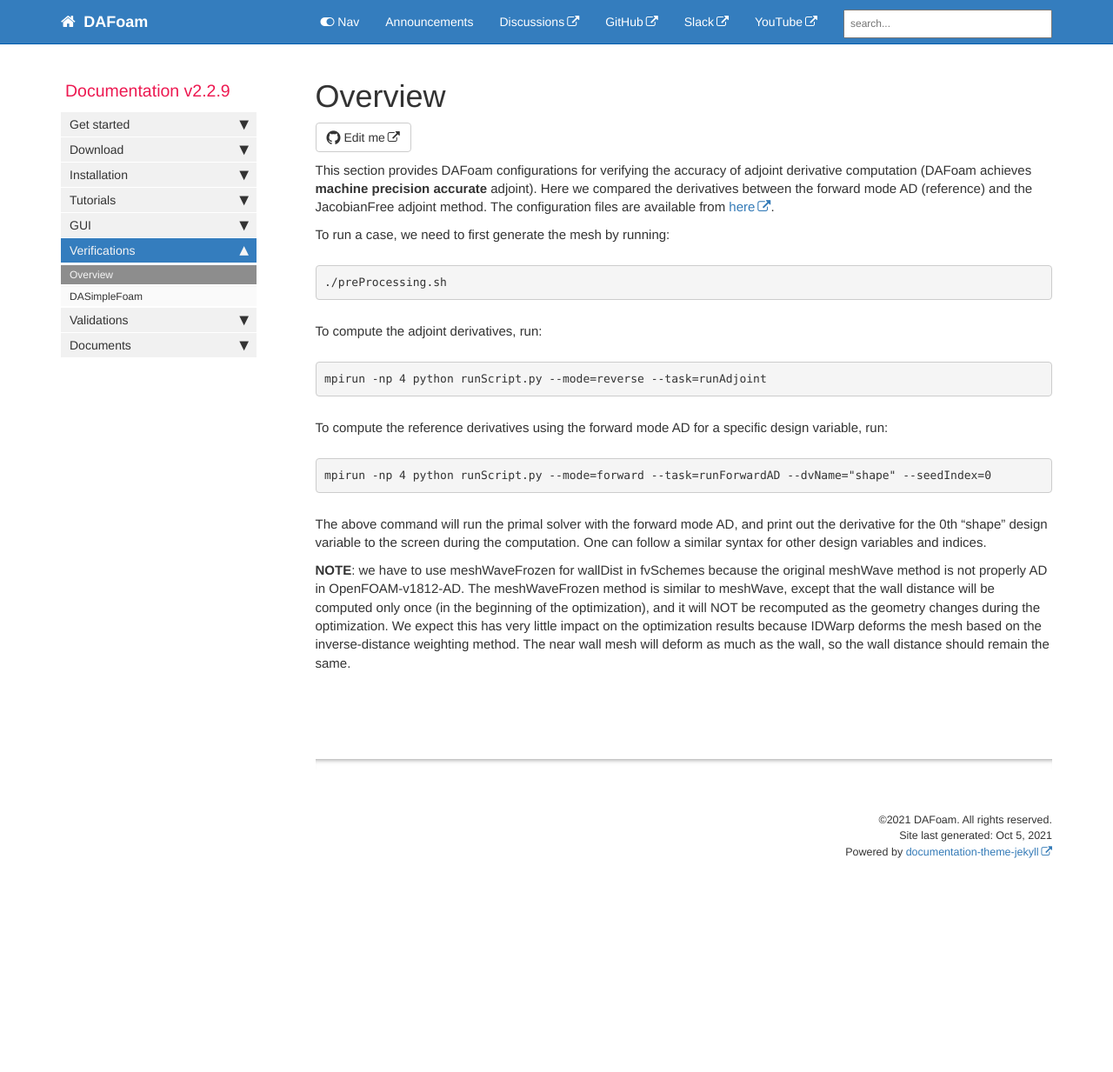
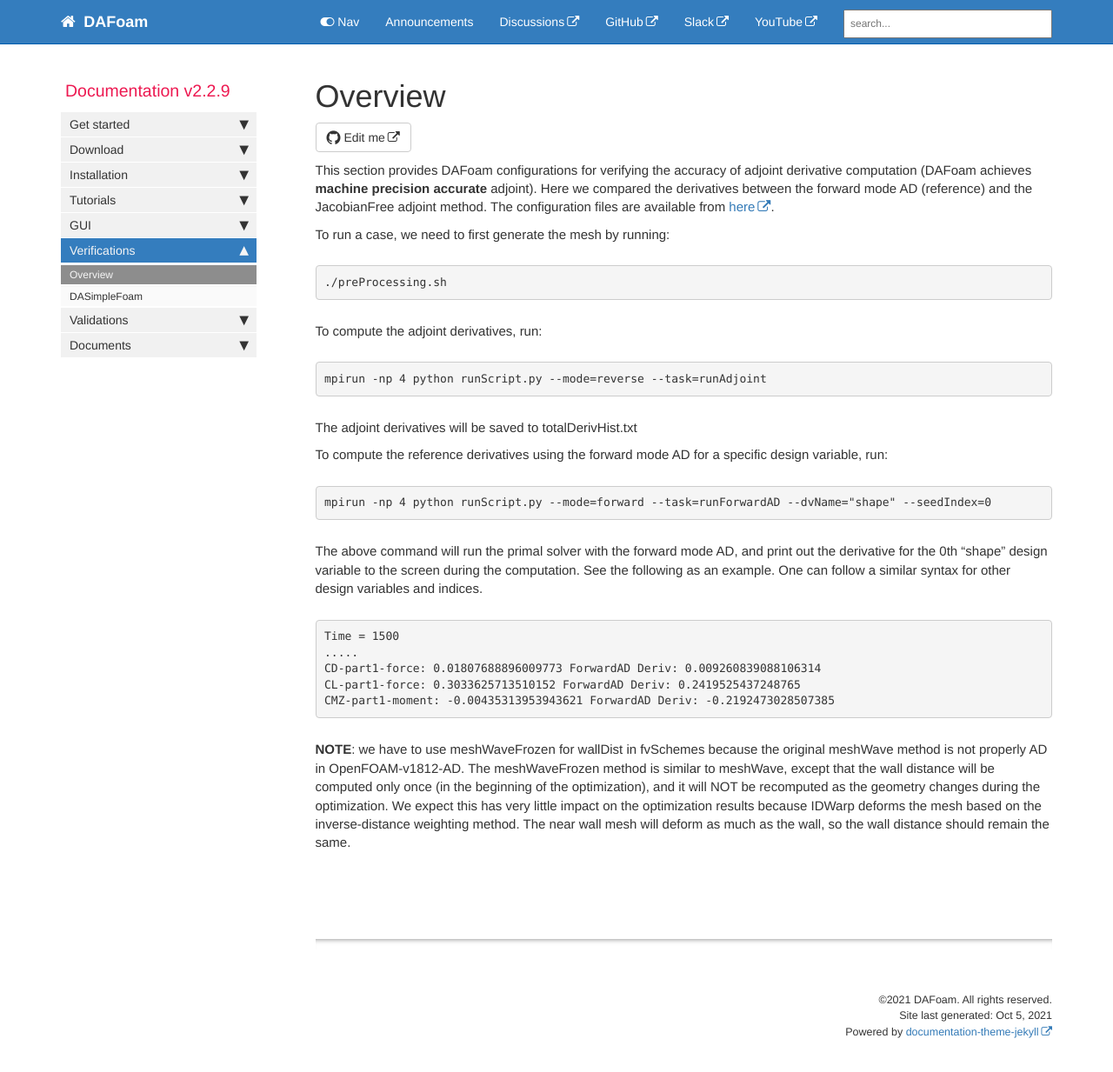
Before and after one commit to DAFoam/DAFoam.github.io, a Jekyll site: the page built from pages/mydoc/mydoc_verifications_overview.md, in a window 1280 px wide and 1246 px high. Shown: the top 1233 px of the window at 87% size. Built offline with Jekyll 4.4.1, drawn with Linux system fonts in a browser that asks for light colours; comment, search, counter and statistics services are not loaded.

Commit message:
content update

```diff
--- a/pages/mydoc/mydoc_verifications_overview.md
+++ b/pages/mydoc/mydoc_verifications_overview.md
@@ -21,13 +21,23 @@ To compute the adjoint derivatives, run:
 mpirun -np 4 python runScript.py --mode=reverse --task=runAdjoint
 </pre>
 
+The adjoint derivatives will be saved to totalDerivHist.txt
+
 To compute the reference derivatives using the forward mode AD for a specific design variable, run:
 
 <pre>
 mpirun -np 4 python runScript.py --mode=forward --task=runForwardAD --dvName="shape" --seedIndex=0
 </pre>
 
-The above command will run the primal solver with the forward mode AD, and print out the derivative for the 0th "shape" design variable to the screen during the computation. One can follow a similar syntax for other design variables and indices.
+The above command will run the primal solver with the forward mode AD, and print out the derivative for the 0th "shape" design variable to the screen during the computation. See the following as an example. One can follow a similar syntax for other design variables and indices.
+
+<pre>
+Time = 1500
+.....
+CD-part1-force: 0.01807688896009773 ForwardAD Deriv: 0.009260839088106314
+CL-part1-force: 0.3033625713510152 ForwardAD Deriv: 0.2419525437248765
+CMZ-part1-moment: -0.00435313953943621 ForwardAD Deriv: -0.2192473028507385
+</pre>
 
 **NOTE**: we have to use meshWaveFrozen for wallDist in fvSchemes because the original meshWave method is not properly AD in OpenFOAM-v1812-AD. The meshWaveFrozen method is similar to meshWave, except that the wall distance will be computed only once (in the beginning of the optimization), and it will NOT be recomputed as the geometry changes during the optimization. We expect this has very little impact on the optimization results because IDWarp deforms the mesh based on the inverse-distance weighting method. The near wall mesh will deform as much as the wall, so the wall distance should remain the same.
 
```
